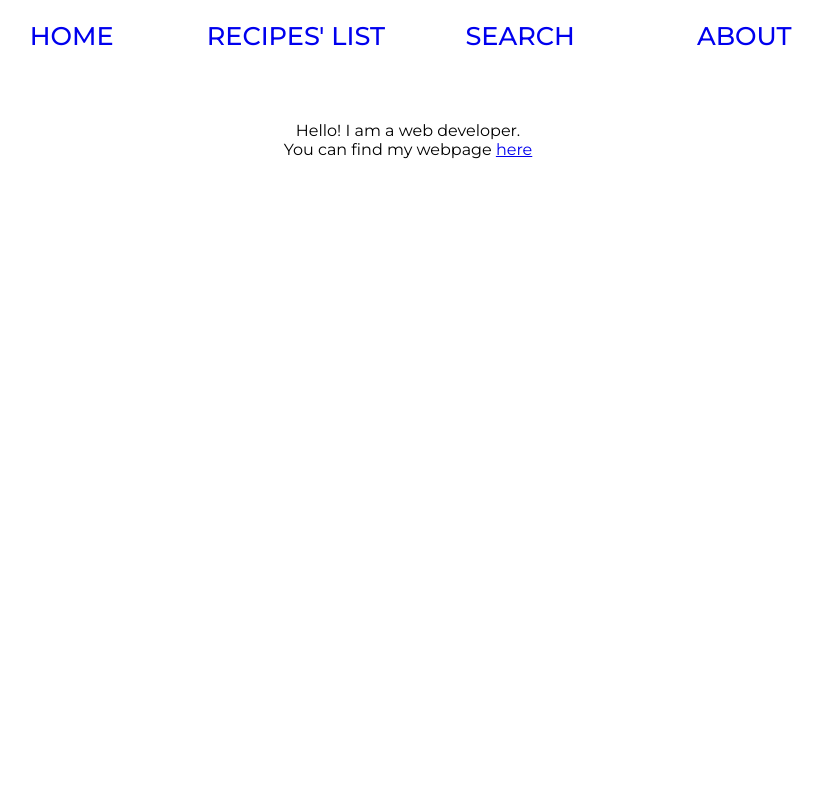
After one commit to xavsln/recipe-app, a Django app: page /about/ in a window 1280 px wide. The commit adds this page. Shown: the whole page, without its empty margins (232-1055 px from the left). Run offline with Django 4.2, Linux system fonts and the light colour scheme.

Commit message:
add a navbar and navigation feature

```diff
--- a/src/recipe_project/settings.py
+++ b/src/recipe_project/settings.py
@@ -118,6 +118,9 @@ USE_TZ = True
 # https://docs.djangoproject.com/en/4.1/howto/static-files/
 
 STATIC_URL = 'static/'
+STATICFILES_DIRS=[
+   BASE_DIR / 'static'
+]
 
 MEDIA_URL = '/media/'
 MEDIA_ROOT= BASE_DIR / 'media'
--- a/src/recipe_project/urls.py
+++ b/src/recipe_project/urls.py
@@ -21,7 +21,7 @@ from django.urls import include
 from django.conf import settings
 from django.conf.urls.static import static
 
-from .views import login_view, logout_view, success_view
+from .views import login_view, logout_view, success_view, welcome_view, about_view
 
 urlpatterns = [
     path('admin/', admin.site.urls),
@@ -30,6 +30,8 @@ urlpatterns = [
     path('login/', login_view, name='login'),
     path('logout/', logout_view, name='logout'),
     path('success/', success_view, name='success'),
+    path('', welcome_view, name='welcome'),
+    path('about/', about_view, name='about'),
 ]
 
 urlpatterns += static(settings.MEDIA_URL, document_root=settings.MEDIA_ROOT)
--- a/src/recipe_project/views.py
+++ b/src/recipe_project/views.py
@@ -46,3 +46,9 @@ def logout_view(request):
 
 def success_view(request):
   return render(request, 'auth/success.html')
+
+def welcome_view(request):
+  return render(request, 'recipes_home.html')
+
+def about_view(request):
+  return render(request, 'about.html')
--- a/src/recipes/urls.py
+++ b/src/recipes/urls.py
@@ -4,7 +4,7 @@ from .views import recipes_home, RecipeListView, RecipeDetailView, records
 app_name = 'recipes_home'
 
 urlpatterns = [
-  path('', recipes_home),
+  path('', recipes_home, name='home'),
   path('list/', RecipeListView.as_view(), name='list'),
   path('list/<pk>', RecipeDetailView.as_view(), name='detail'),
   path('recipes/records', records, name='records')
--- /dev/null
+++ b/src/static/style.css
@@ -0,0 +1,77 @@
+@import url("https://fonts.googleapis.com/css2?family=Montserrat:wght@400;500;600;700&display=swap");
+* {
+  margin: 0;
+  padding: 0;
+  -webkit-box-sizing: border-box;
+  box-sizing: border-box;
+}
+
+h1 {
+  text-align: center;
+}
+
+body {
+  font-family: "Montserrat", sans-serif;
+}
+
+.navMenu {
+  /* position: absolute; */
+  text-align: center;
+  margin-top: 20px;
+  margin-bottom: 70px;
+  /* margin-left: auto;
+  margin-right: auto; */
+  /* left: 50%; */
+  /* top: 50%;
+  left: 50%;
+  -webkit-transform: translate(-50%, -50%);
+  transform: translate(-50%, -50%); */
+}
+
+.navMenu a {
+  /* color: #f6f4e6; */
+  text-decoration: none;
+  font-size: 1.6em;
+  text-transform: uppercase;
+  font-weight: 500;
+  display: inline-block;
+  width: 220px;
+  -webkit-transition: all 0.2s ease-in-out;
+  transition: all 0.2s ease-in-out;
+}
+
+.navMenu a:hover {
+  color: #fddb3a;
+}
+
+.main-content {
+  margin: auto;
+  width: 80%;
+  text-align: center;
+
+  /* background-color: beige; */
+}
+
+/* ========== */
+/* LOGIN PAGE */
+/* ========== */
+.login-form {
+  margin-top: 50px;
+  text-align: center;
+}
+
+/* ================== */
+/* RECIPE'S LIST PAGE */
+/* ================== */
+.center-table {
+  margin-left: auto;
+  margin-right: auto;
+}
+
+/* =========== */
+/* SEARCH PAGE */
+/* =========== */
+.search-form {
+  margin-top: 50px;
+  text-align: center;
+}
--- /dev/null
+++ b/src/templates/about.html
@@ -0,0 +1,21 @@
+{% load static %}
+
+<head>
+  <link rel="stylesheet" href="{% static 'style.css' %}" />
+  <title>About page</title>
+</head>
+
+<nav class="navMenu">
+  <a href="{%url 'welcome' %}">Home</a>
+  <a href="{%url 'recipes-list:list' %}">Recipes' list</a>
+  <a href="{%url 'recipes-list:records' %}">Search</a>
+  <a href="{%url 'about' %}">About</a>
+</nav>
+
+<div class="main-content">
+  <p>Hello! I am a web developer.</p>
+  <p>
+    You can find my webpage
+    <a href="https://xavier.efabriko.dev/index.html" target="_blank">here</a>
+  </p>
+</div>
```
Also changed, not shown: src/recipes/templates/recipes/detail.html (+16 -0 lines), src/recipes/templates/recipes/main.html (+21 -5 lines), src/recipes/templates/recipes/recipes_home.html (+11 -1 lines), src/recipes/templates/recipes/records.html (+20 -1 lines), src/templates/auth/login.html (+10 -1 lines), src/templates/auth/success.html (+8 -0 lines).
